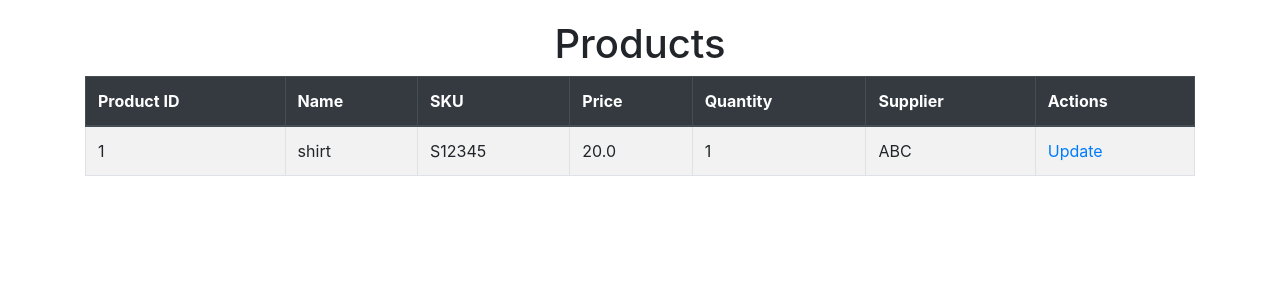
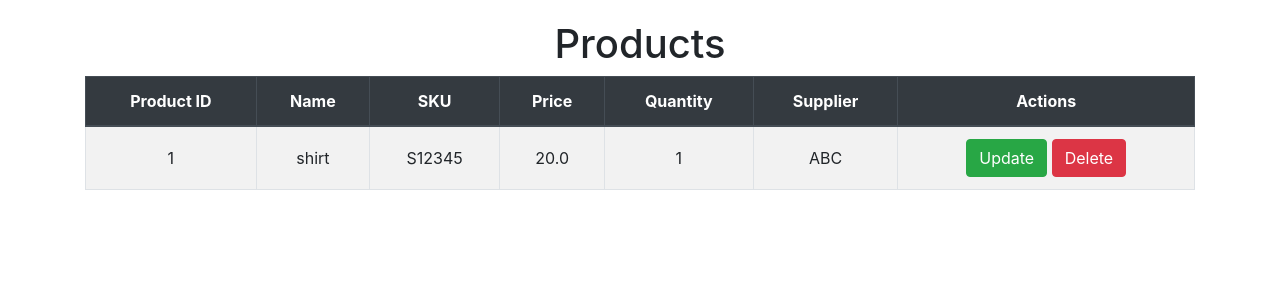
Before and after one commit to jaunewick/django-inventory-management-system, a Django app: page /list/ in a window 1280 px wide. Shown: the part 56-356 px from the top of the page. Run offline with Django 5.2, Linux system fonts and the light colour scheme; data comes from the database, SQL or seed files in the repository.

Commit message:
Added button styles and delete button

```diff
--- a/invProject/invApp/templates/invApp/product_list.html
+++ b/invProject/invApp/templates/invApp/product_list.html
@@ -4,7 +4,7 @@
 
 {% block content %}
     <h1 class="text-center">Products</h1>
-    <table class="table table-bordered table-striped">
+    <table class="table table-bordered table-striped text-center">
         <thead class="thead-dark">
             <tr>
                 <th>Product ID</th>
@@ -26,7 +26,8 @@
                 <td>{{product.quantity}}</td>
                 <td>{{product.supplier}}</td>
                 <td>
-                    <a href="{% url 'product_update' product.product_id %}">Update</a>
+                    <a href="{% url 'product_update' product.product_id %}" class="btn btn-success">Update</a>
+                    <a href="{% url 'product_delete' product.product_id %}" class="btn btn-danger">Delete</a>
                 </td>
             </tr>
             {% endfor %}
```
